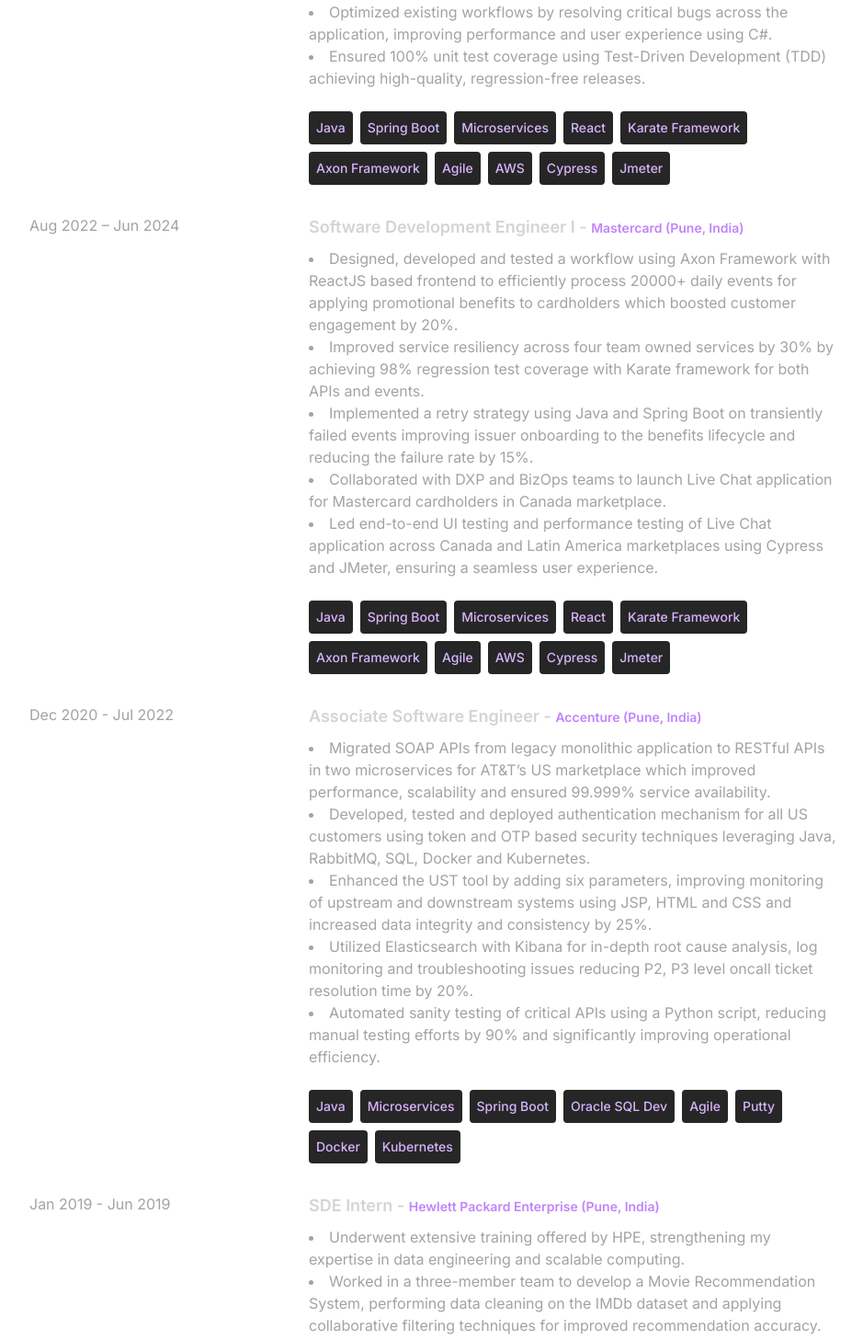
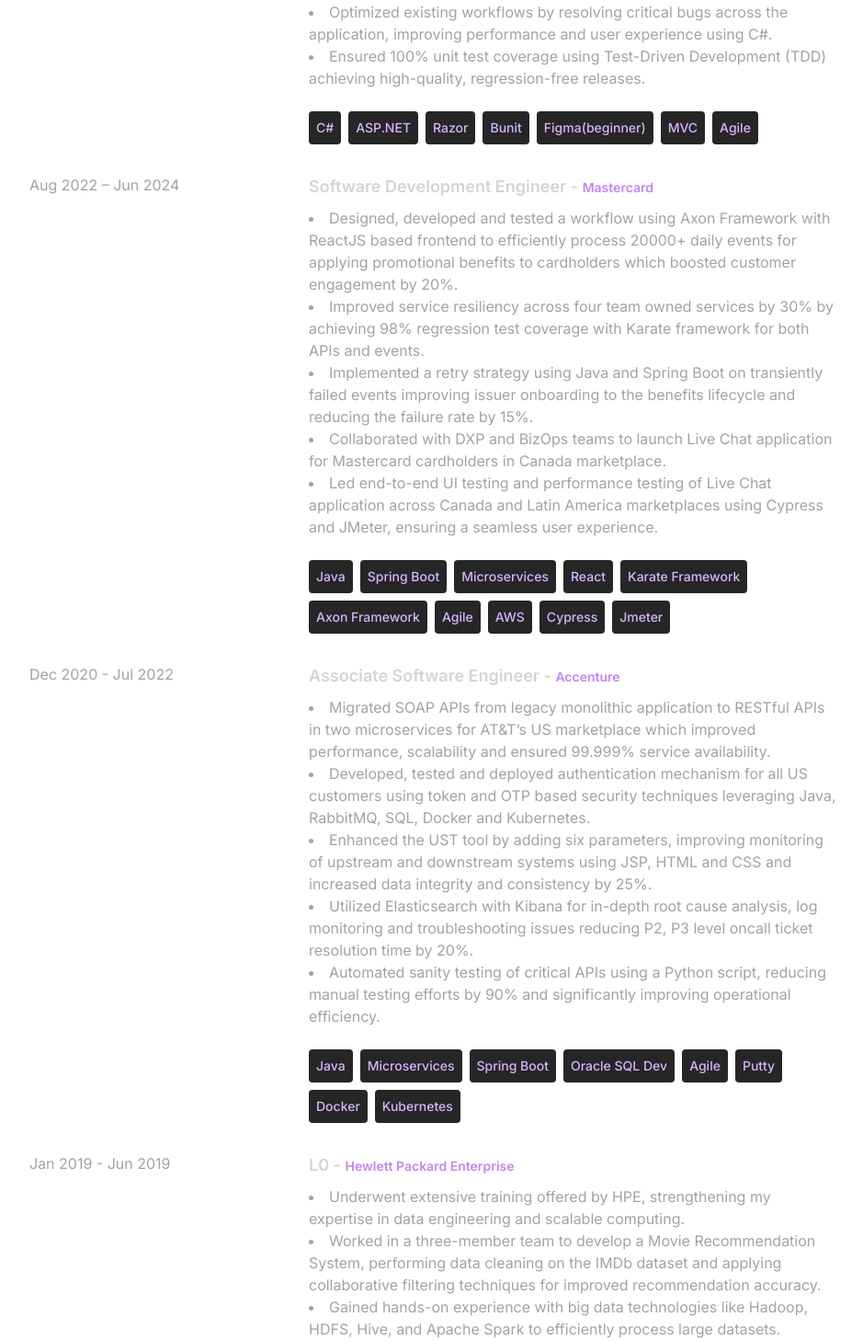
Before and after one commit to joshishruti9/React_Portfolio, a React (Vite) app: page / in a window 1280 px wide. Shown: the part 2462-3919 px from the top of the page at 92% size, without its empty margins (168-1107 px from the left). Built offline with nearby package versions, Linux system fonts and the light colour scheme.

Commit message:
commiting latest changes

```diff
--- a/src/constants/index.js
+++ b/src/constants/index.js
@@ -22,12 +22,12 @@
       "Optimized existing workflows by resolving critical bugs across the application, improving performance and user experience using C#.",
       "Ensured 100% unit test coverage using Test-Driven Development (TDD) achieving high-quality, regression-free releases."
     ],
-    technologies: ["Java", "Spring Boot","Microservices", "React", "Karate Framework", "Axon Framework", "Agile", "AWS", "Cypress", "Jmeter"],
+    technologies: ["C#", "ASP.NET","Razor", "Bunit", "Figma(beginner)", "MVC", "Agile"],
 },
   {
     year: "Aug 2022 – Jun 2024",
-    role: "Software Development Engineer I",
-    company: "Mastercard (Pune, India)",
+    role: "Software Development Engineer",
+    company: "Mastercard",
     description: ["Designed, developed and tested a workflow using Axon Framework with ReactJS based frontend to efficiently process 20000+ daily events for applying promotional benefits to cardholders which boosted customer engagement by 20%.",
 "Improved service resiliency across four team owned services by 30% by achieving 98% regression test coverage with Karate framework for both APIs and events.",
 "Implemented a retry strategy using Java and Spring Boot on transiently failed events improving issuer onboarding to the benefits lifecycle and reducing the failure rate by 15%.",
@@ -40,7 +40,7 @@
   {
     year: "Dec 2020 - Jul 2022",
     role: "Associate Software Engineer",
-    company: "Accenture (Pune, India)",
+    company: "Accenture",
     description: ["Migrated SOAP APIs from legacy monolithic application to RESTful APIs in two microservices for AT&T’s US marketplace which improved performance, scalability and ensured 99.999% service availability.",
         "Developed, tested and deployed authentication mechanism for all US customers using token and OTP based security techniques leveraging Java, RabbitMQ, SQL, Docker and Kubernetes.",
 "Enhanced the UST tool by adding six parameters, improving monitoring of upstream and downstream systems using JSP, HTML and CSS and increased data integrity and consistency by 25%.",
@@ -50,8 +50,8 @@
   },
   {
     year: "Jan 2019 - Jun 2019",
-    role: "SDE Intern",
-    company: "Hewlett Packard Enterprise (Pune, India)",
+    role: "L0 ",
+    company: "Hewlett Packard Enterprise",
     description: ["Underwent extensive training offered by HPE, strengthening my expertise in data engineering and scalable computing.","Worked in a three-member team to develop a Movie Recommendation System, performing data cleaning on the IMDb dataset and applying collaborative filtering techniques for improved recommendation accuracy."," Gained hands-on experience with big data technologies like Hadoop, HDFS, Hive, and Apache Spark to efficiently process large datasets."],
     technologies: ["Hadoop","HDFS", "HIVE","Apache Spark","JSP","Java"],
   },
```
